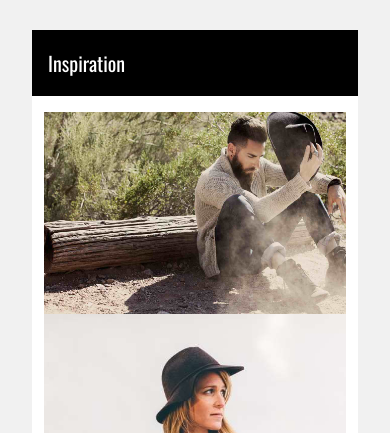
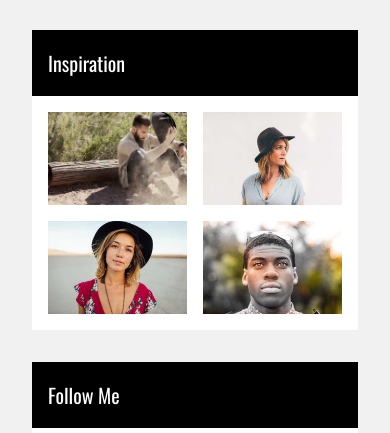
Before and after one commit to ThuongVie/Fashion-blog, a plain HTML site: page index.html in a window 390 px wide. Shown: the part 4470-4903 px from the top of the page. Drawn offline with nearby package versions, Linux system fonts and the light colour scheme.

Commit message:
add file

```diff
--- a/assets/css/grid.css
+++ b/assets/css/grid.css
@@ -30,6 +30,16 @@
 .row.no-gutters .col {
     padding-left: 0;
     padding-right: 0;
+}
+
+.row.sm-gutter {
+    margin-left: -8px;
+    margin-right: -8px;
+}
+
+.row.sm-gutter .col {
+    padding-left: 8px;
+    padding-right: 8px;
 }
 
 .c-0 {
@@ -154,6 +164,16 @@
 
     .m-0 {
         display: none;
+    }
+
+    .row.sm-gutter {
+        margin-left: -8px;
+        margin-right: -8px;
+    }
+
+    .row.sm-gutter .col {
+        padding-left: 8px;
+        padding-right: 8px;
     }
 
     .m-1,
--- a/assets/css/main.css
+++ b/assets/css/main.css
@@ -492,5 +492,4 @@ footer{
 
 .footer-link a{
     color: var(--white-color);
-
 }
--- a/assets/css/reponsive.css
+++ b/assets/css/reponsive.css
@@ -9,6 +9,10 @@
 @media  (max-width:1023px){
     .hide-on-tablet-mobile{
         display: none;
+    }
+
+    .information-about__inspiration-img{
+
     }
 }
 
--- a/index.html
+++ b/index.html
@@ -18,7 +18,7 @@
     <header>
         <!-- TOP BAR -->
         <section class="top-bar hide-on-mobile">
-                <ul id="home" class="top-bar__social-list">
+                <ul class="top-bar__social-list">
                     <li><a href=""><i class="fab fa-facebook-square"></i></a></li>
                     <li><a href=""><i class="fab fa-instagram"></i></a></li>
                     <li><a href=""><i class="fab fa-snapchat"></i></a></li>
@@ -30,7 +30,7 @@
         </section>
 
         <!-- TOP TITLE-->
-        <section class="top-title">
+        <section  class="top-title">
             <h2 class="top-title__heading">
                 JANE BLOGLIFE
             </h2>
@@ -296,7 +296,7 @@
                     </div>
 
 
-                    <div class="col l-4 m-12 c-12">
+                    <div class="col sm-gutter l-4 m-12 c-12">
                         <!-- ABOUT/ INFORMATION MENU -->
                         <div class="information-wrapper">
                             <div class="information-me__img">
@@ -402,24 +402,24 @@
                             <div class="information-about">
                                 <div class="information-about__inspiration">
                                     <div class="row sm-gutter margin-bt-16">
-                                        <div class="col l-6">
+                                        <div class="col l-6 m-6 c-6">
                                             <div class="information-about__inspiration-img">
                                                 <img src="./assets/img/jeans.jpg" alt="">
                                             </div>
                                         </div>
-                                        <div class="col l-6">
+                                        <div class="col l-6 m-6 c-6">
                                             <div class="information-about__inspiration-img">
                                                 <img src="./assets/img/avatar_hat.jpg" alt="">
                                             </div>
                                         </div>
                                     </div>
                                     <div class="row sm-gutter">
-                                        <div class="col l-6">
+                                        <div class="col l-6 m-6 c-6">
                                             <div class="information-about__inspiration-img">
                                                 <img src="./assets/img/team1.jpg" alt="">
                                             </div>
                                         </div>
-                                        <div class="col l-6">
+                                        <div class="col l-6 m-6 c-6">
                                             <div class="information-about__inspiration-img">
                                                 <img src="./assets/img/team4.jpg" alt="">
                                             </div>
@@ -487,7 +487,7 @@
         <!-- FOOTER -->
         <footer>
             <div class="footer-wrapper">
-                <a href="#home" class="footer-btn btn btn-large">
+                <a href="#" class="footer-btn btn btn-large">
                     <i class="fa fa-arrow-up"></i>
                     <span>
                         To the top
```
